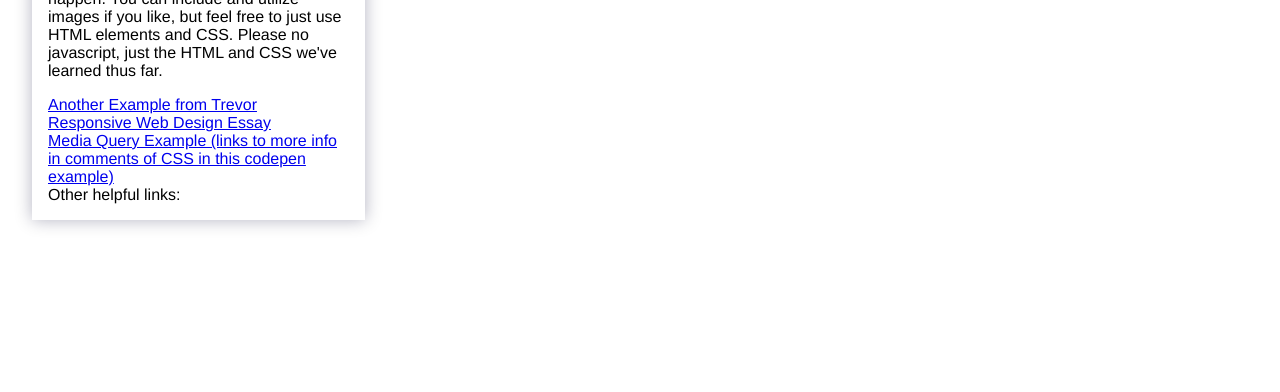
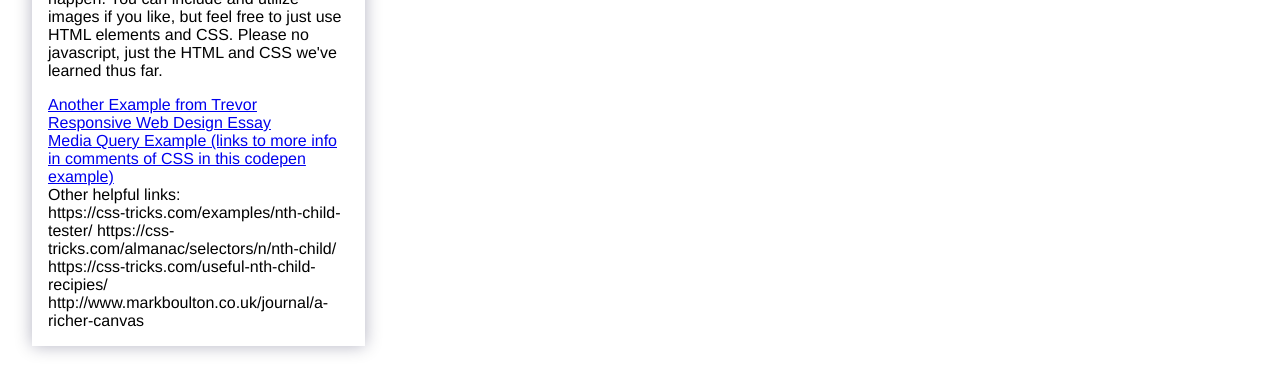
Before and after one commit to bjornmeansbear/sp2017gd2, a plain HTML site: page media-query-basics/mqanimation.html in a window 1280 px wide. Shown: the part 200-592 px from the top of the page. Drawn offline with nearby package versions, Linux system fonts and the light colour scheme.

Commit message:
yep, here we go! final project

```diff
--- a/media-query-basics/mqanimation.html
+++ b/media-query-basics/mqanimation.html
@@ -38,6 +38,13 @@
         <li><a href="https://alistapart.com/article/responsive-web-design">Responsive Web Design Essay</a></li>
         <li><a href="http://codepen.io/bjornmeansbear/pen/evVmKO">Media Query Example (links to more info in comments of CSS in this codepen example)</a></li>
         <li class="mt1">Other helpful links:</li>
+
+https://css-tricks.com/examples/nth-child-tester/
+https://css-tricks.com/almanac/selectors/n/nth-child/
+https://css-tricks.com/useful-nth-child-recipies/
+
+http://www.markboulton.co.uk/journal/a-richer-canvas
+
       </ul>
     </section>
 
```
Also changed, not shown: 2 other files.
